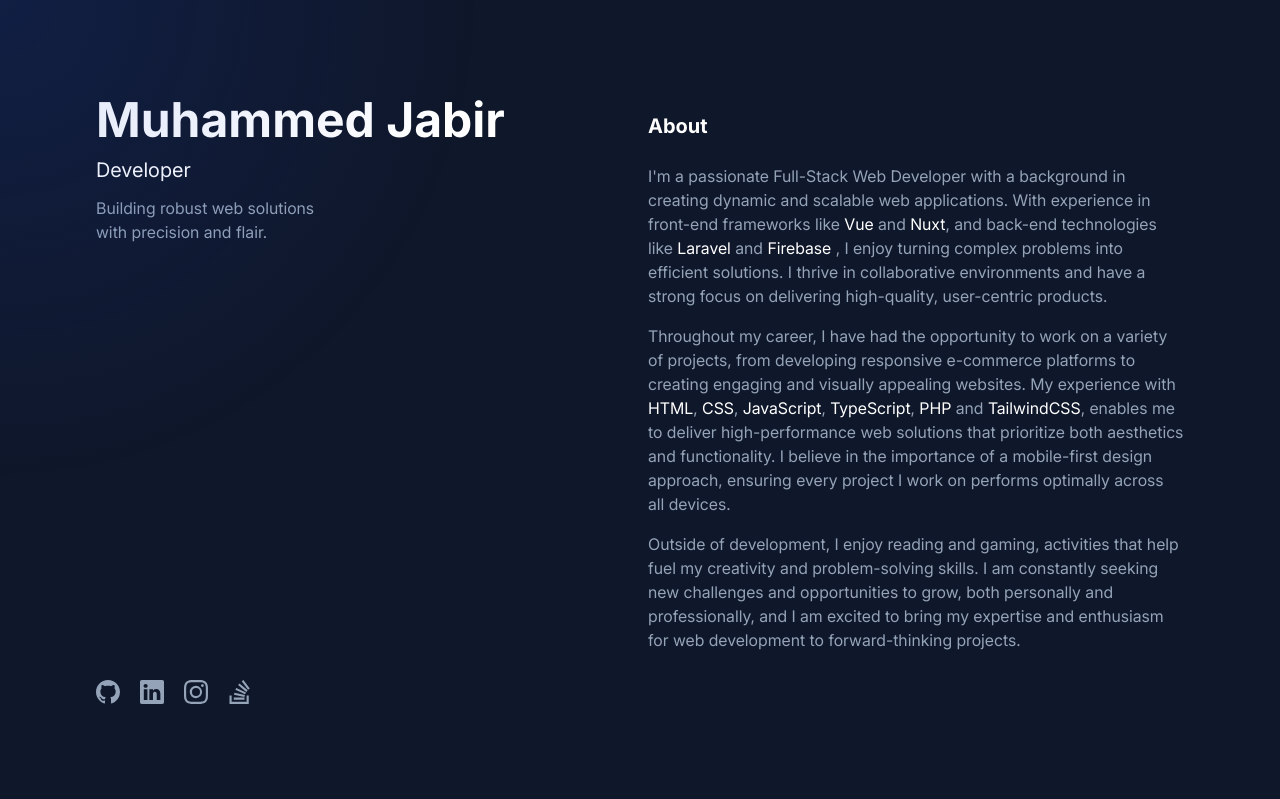
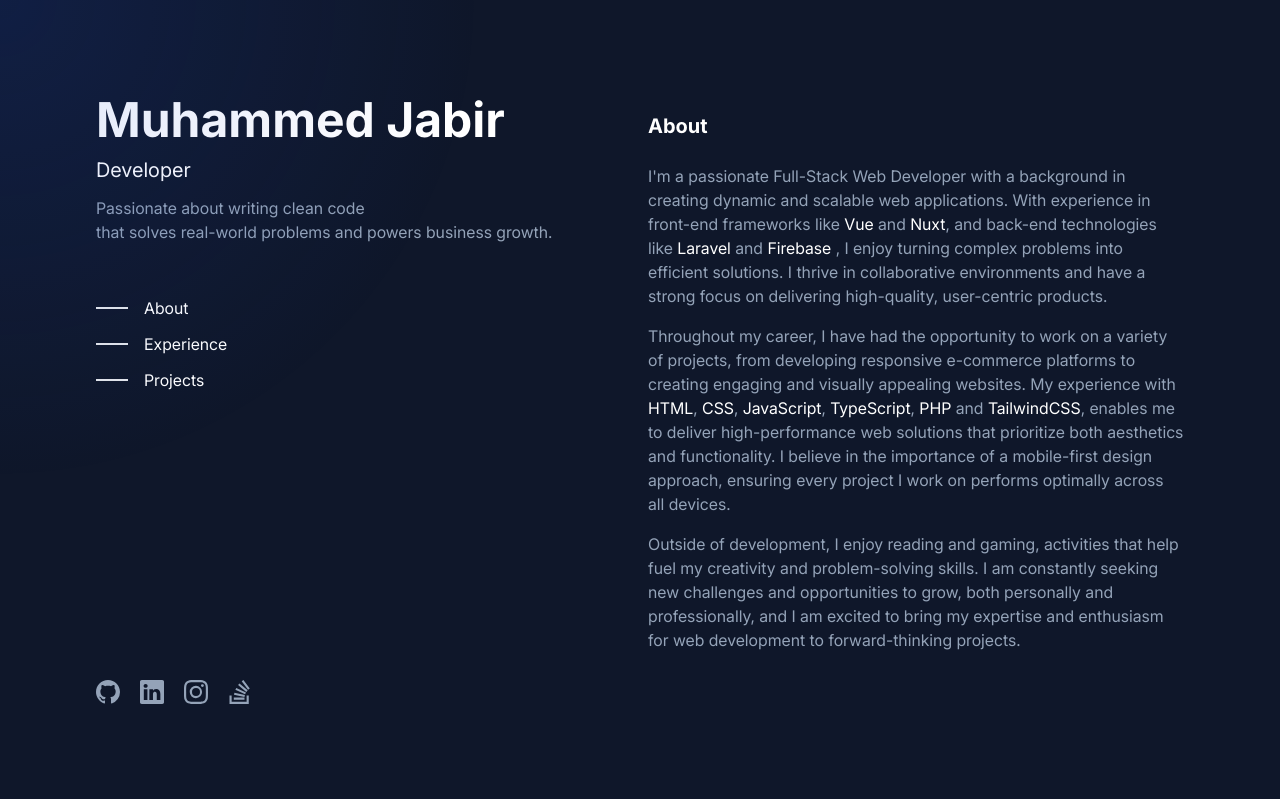
Before and after one commit to JabirWiz/protfolio, a Vue app: page / in a window 1280 px wide. Shown: the top 799 px of the page. Built offline with nearby package versions, Linux system fonts and the light colour scheme.

Commit message:
new updates

```diff
--- a/src/views/HomeView.vue
+++ b/src/views/HomeView.vue
@@ -67,9 +67,15 @@
             <h1 class="text-4xl sm:text-5xl font-Inter-bold">Muhammed Jabir</h1>
             <h3 class="text-xl font-Inter">Developer</h3>
             <p class="font-Inter text-slate-400">
-              Building robust web solutions <br />
-              with precision and flair.
+              Passionate about writing clean code <br />
+              that solves real-world problems and powers business growth.
+              <!-- Building robust web solutions <br />
+              with precision and flair. -->
             </p>
+
+            <button class="text-left capitalize font-medium flex gap-4 items-center mt-10"><span class="border w-8 block h-0"></span> About</button>
+            <button class="text-left capitalize font-medium flex gap-4 items-center"><span class="border w-8 block h-0"></span> Experience</button>
+            <button class="text-left capitalize font-medium flex gap-4 items-center"><span class="border w-8 block h-0"></span> Projects</button>
 
             <div class="grid-cols-3 w-max gap-x-12 gap-y-16 my-16 hidden">
               <Vue class="w-20 h-20" />
```
